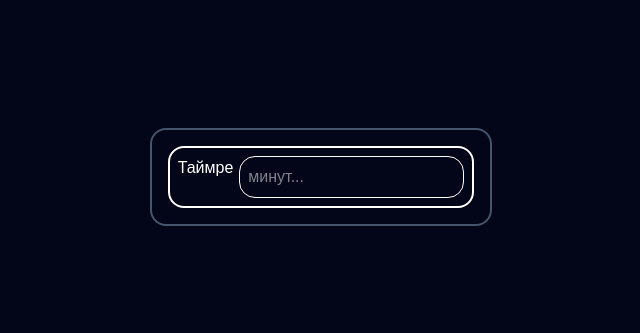
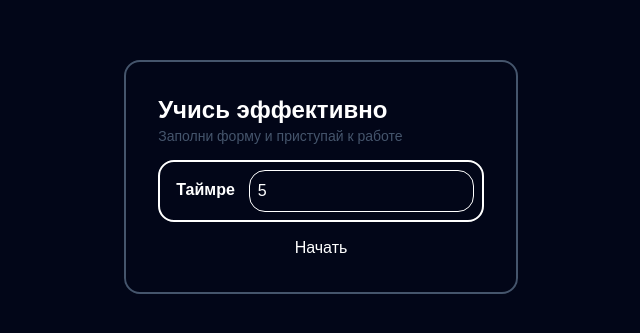
Before and after one commit to wiki73/focus-timer, a Next.js app: page / in a window 1280 px wide. Shown: the part 223-556 px from the top of the page, without its empty margins (319-959 px from the left). Built offline with nearby package versions, Linux system fonts and the light colour scheme.

Commit message:
сделал как мог форму щас буду дорабатывать

```diff
--- a/src/app/page.tsx
+++ b/src/app/page.tsx
@@ -8,8 +8,6 @@ import { QuoteCard } from "../components/QuoteCard";
 import { SessionCounter } from "../components/SessionCounter";
 import { TimerSettings } from "@/components/TimerSettings";
 
-const FOCUS_TIME = 1 * 60;
-
 const QUOTES = [
   "Держи фокус. Большие цели строятся из 5-минутных отрезков.",
   "Внимание — это твоя главная валюта прямо сейчас.",
@@ -19,7 +17,8 @@ const QUOTES = [
 
 export default function Home() {
   const [showsSetting, setShowsSetting] = useState(true);
-  const [secondsLeft, setSecondsLeft] = useState(FOCUS_TIME);
+  const [formtime, setFormTime] = useState(0);
+  const [secondsLeft, setSecondsLeft] = useState(formtime);
   const [isRunning, setIsRunning] = useState(false);
   const [showAlert, setShowAlert] = useState(false);
   const [sessionCount, setSessionCount] = useState(0);
@@ -40,7 +39,7 @@ export default function Home() {
         setSecondsLeft((prev) => {
           if (prev <= 1) {
             handleIntervalComplete();
-            return FOCUS_TIME;
+            return formtime;
           }
           return prev - 1;
         });
@@ -75,17 +74,39 @@ export default function Home() {
 
   const handleReset = () => {
     setIsRunning(false);
-    setSecondsLeft(FOCUS_TIME);
+    setSecondsLeft(formtime);
     setShowAlert(false);
+  };
+
+  const handleFormData = (time: number) => {
+    console.log("Родитель получил данные:", time);
+    setFormTime(time * 60);
+    setSecondsLeft(time * 60);
+    setShowsSetting(false);
+  };
+
+  const handleToForm = () => {
+    setIsRunning(false);
+    setSecondsLeft(formtime);
+    setShowAlert(false);
+    setShowsSetting((p) => (p = !p));
   };
 
   return (
     <main className="min-h-screen bg-slate-950 flex flex-col items-center justify-center p-4">
       {showsSetting ? (
-        <TimerSettings />
+        <TimerSettings onAdd={handleFormData} />
       ) : (
-        <div className="flex flex-col items-center gap-8 w-full max-w-md bg-slate-900 border border-slate-800 p-8 rounded-3xl shadow-2xl">
-          <header className="text-center">
+        <div className="flex flex-col relative items-center gap-8 w-full max-w-md bg-slate-900 border border-slate-800 p-8 rounded-3xl shadow-2xl">
+          <button
+            type="button"
+            onClick={handleToForm}
+            className="border-2 rounded-2xl border-slate-900 text-slate-300 hover:border-slate-700 bg-slate-800  m-0.5  absolute left-1 top-0.5 p-2 "
+          >
+            форма
+          </button>
+
+          <header className="text-center ">
             <h1 className="text-3xl font-extrabold text-white tracking-wide">
               Focus Timer
             </h1>
--- a/src/components/TimerSettings.tsx
+++ b/src/components/TimerSettings.tsx
@@ -1,20 +1,48 @@
+import { FormEvent, useState } from "react";
 import { LabeledInput } from "./ui/LabeledInput";
 
 interface TimerSettingsProps {
-  timeinterval: number;
+  // timeinterval: number;
+  onAdd: (time: number) => void;
 }
 
-export function TimerSettings({ timeinterval }: TimerSettingsProps) {
+export function TimerSettings({ onAdd }: TimerSettingsProps) {
+  const [isLoading, setIsLoading] = useState(false);
+  const [time, setTime] = useState(5);
+
+  const handleSubmit = (e: FormEvent) => {
+    e.preventDefault();
+
+    onAdd(time);
+    setTime(5);
+  };
+
   return (
-    <form className="flex flex-row p-4  gap-1.5 text-white border-2 border-slate-600 rounded-2xl">
+    <form
+      onSubmit={handleSubmit}
+      className="flex flex-col p-8  gap-3.5 text-white border-2 border-slate-600 rounded-2xl"
+    >
+      <header>
+        <h2 className="font-bold text-2xl">Учись эффективно</h2>
+        <p className="text-slate-600 text-sm">
+          Заполни форму и приступай к работе
+        </p>
+      </header>
       <div className="p-2 border-2 flex flex-row gap-1.5 rounded-2xl">
-        <label>Таймре</label>
+        <label className="p-2 font-bold">Таймре</label>
         <input
+          value={time}
+          onChange={(e) => setTime(e.target.valueAsNumber)}
           className="border-1 rounded-2xl p-2"
           type="number"
           placeholder="минут..."
         />
       </div>
+
+
+      <button type="submit" disabled={isLoading}>
+        Начать
+      </button>
     </form>
   );
 }
```
